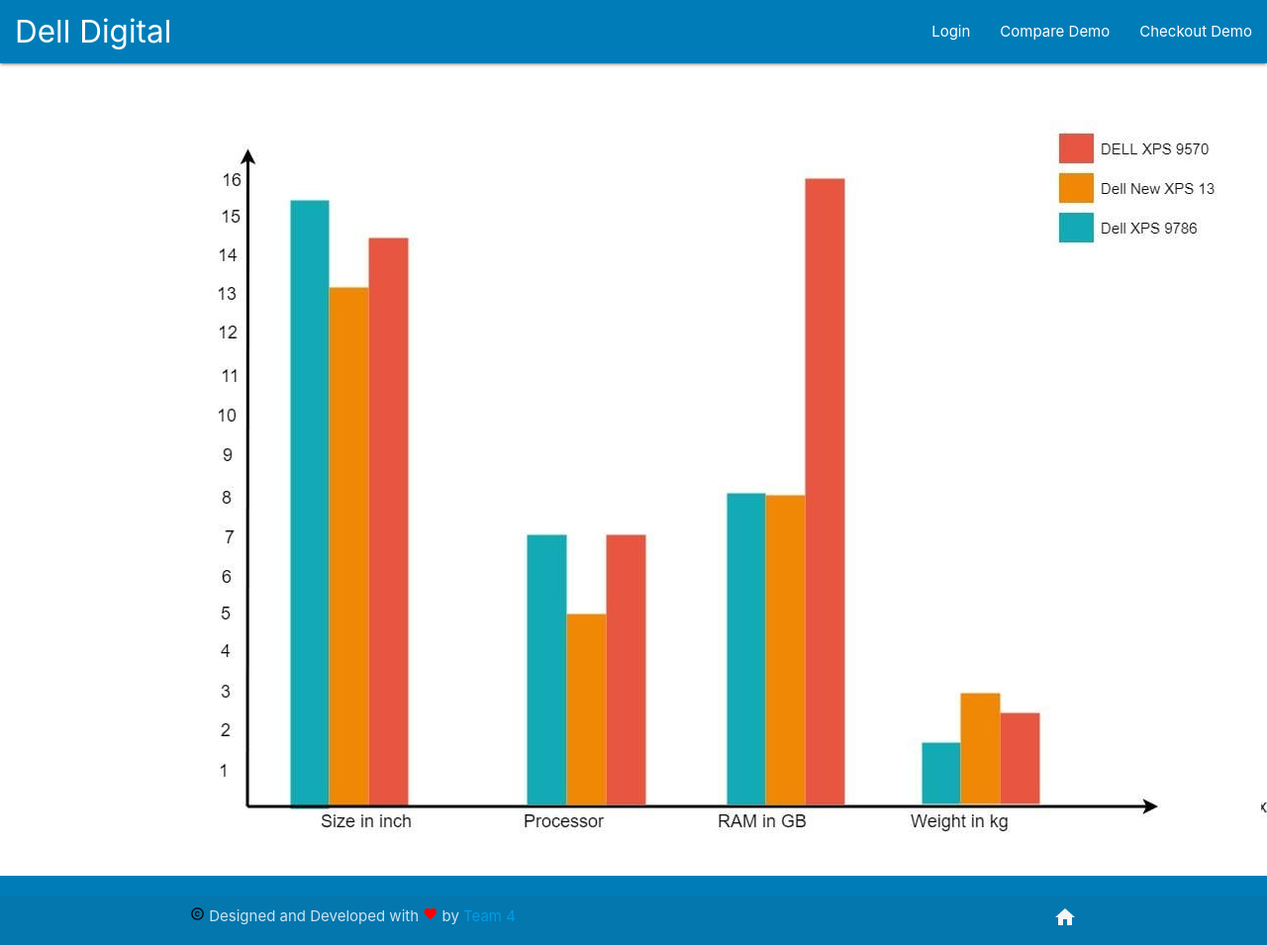
After one commit to Rohithgilla12/DellH2H, a Django app: page /checkout/compare/ in a window 1280 px wide. The commit adds this page. Shown: the whole page at 99% size. Run offline with Django 3.2, Linux system fonts and the light colour scheme; some libraries are stand-ins or nearby versions.

Commit message:
compare page checkin

```diff
--- a/dellWebsite/urls.py
+++ b/dellWebsite/urls.py
@@ -32,7 +32,8 @@
     url(r'products/(?P<pk>\d{0,50})/$', productDetailView, name='productDetailView'),
     url(r'expressCheckout/(?P<pk>\d{0,50})/$', checkedOutConfirm, name='expressCheckout'),
     url(r'askBikki/(?P<pk1>\d{0,50})/(?P<pk2>\d{0,50})', askBikki, name= 'askBikkiCompare'),
-    url(r'checkout/$', checkOut, name= "checkoutPage")
+    url(r'checkout/$', checkOut, name= "checkoutPage"),
+    url(r'checkout/compare/$', compareProducts, name= "checkoutPage")
 ]+ static(settings.MEDIA_URL, document_root=settings.MEDIA_ROOT)
 
 if settings.DEBUG:
--- a/product/views.py
+++ b/product/views.py
@@ -68,3 +68,6 @@
         "togetherPrice": togetherGroup
     }
     return render(request, "checkout.html",context)
+
+def compareProducts(request, *args, **kwargs):
+    return render(request, "compareProducts.html", {})
--- a/templates/checkout.html
+++ b/templates/checkout.html
@@ -26,7 +26,7 @@
             <div class="card-content">
                     <div class="row" style="margin-bottom: -10px;text-align:center;">
                     <div class="col s4"><a href="#"><i class="small material-icons">share</i></a></div>
-                    <div class="col s4"><a href="#"><i class="small material-icons">compare_arrows</i></a></div>
+                    <div class="col s4"><a href="compare"><i class="small material-icons">compare_arrows</i></a></div>
                     <div class="col s4"><a href="/askBikki/1/2"><i class="small material-icons">chat</i></a></div>
                 </div>
             </div>
--- /dev/null
+++ b/templates/compareProducts.html
@@ -0,0 +1,8 @@
+{% extends 'base.html' %}
+{% block content %}
+    <div class="row">
+        <div class="col s12">
+            <img class="img img-responsive" style="margin:10px" src="/media/chart.jpg" alt="">
+        </div>
+    </div>
+{% endblock %}
```
Also changed, not shown: templates/askBikki.html (+9 -9 lines), media/chart.jpg (added), 1 other file.
